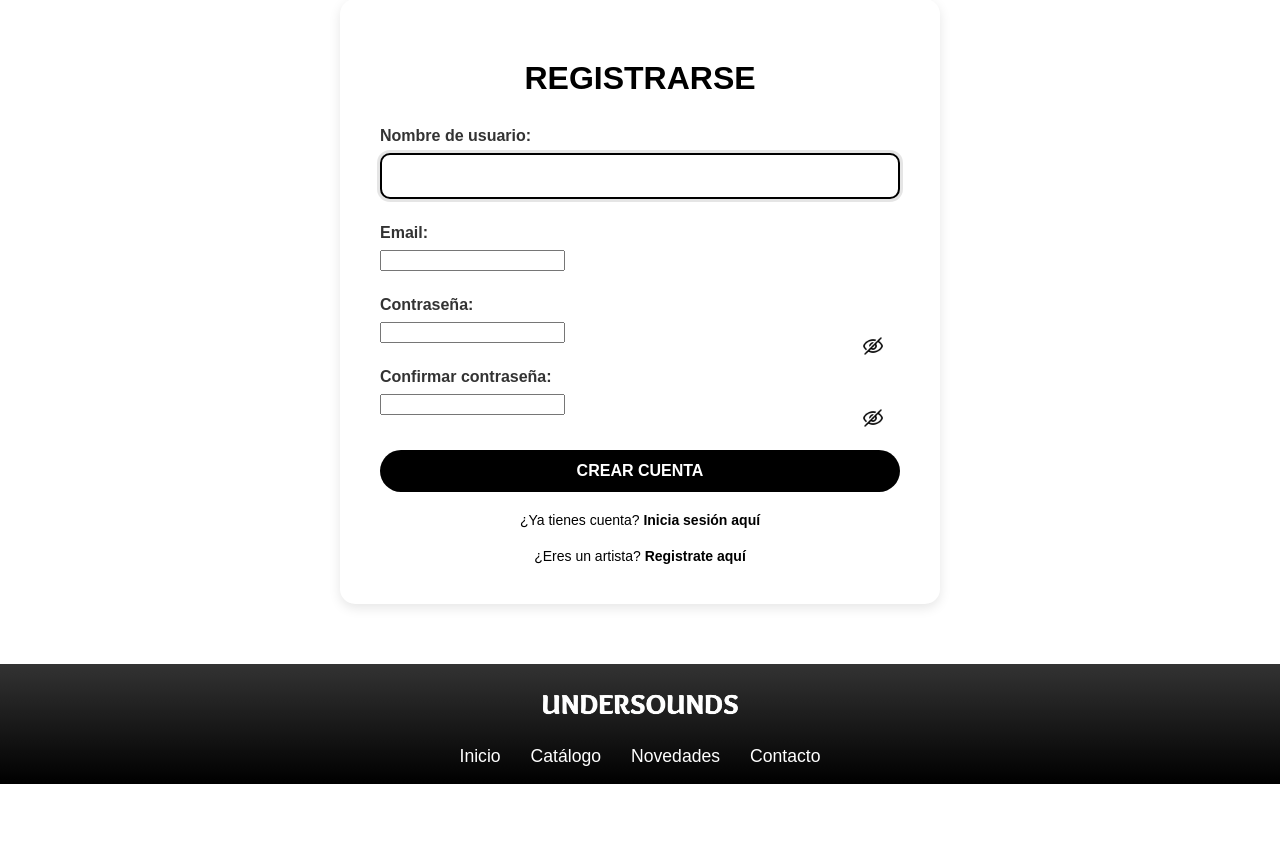
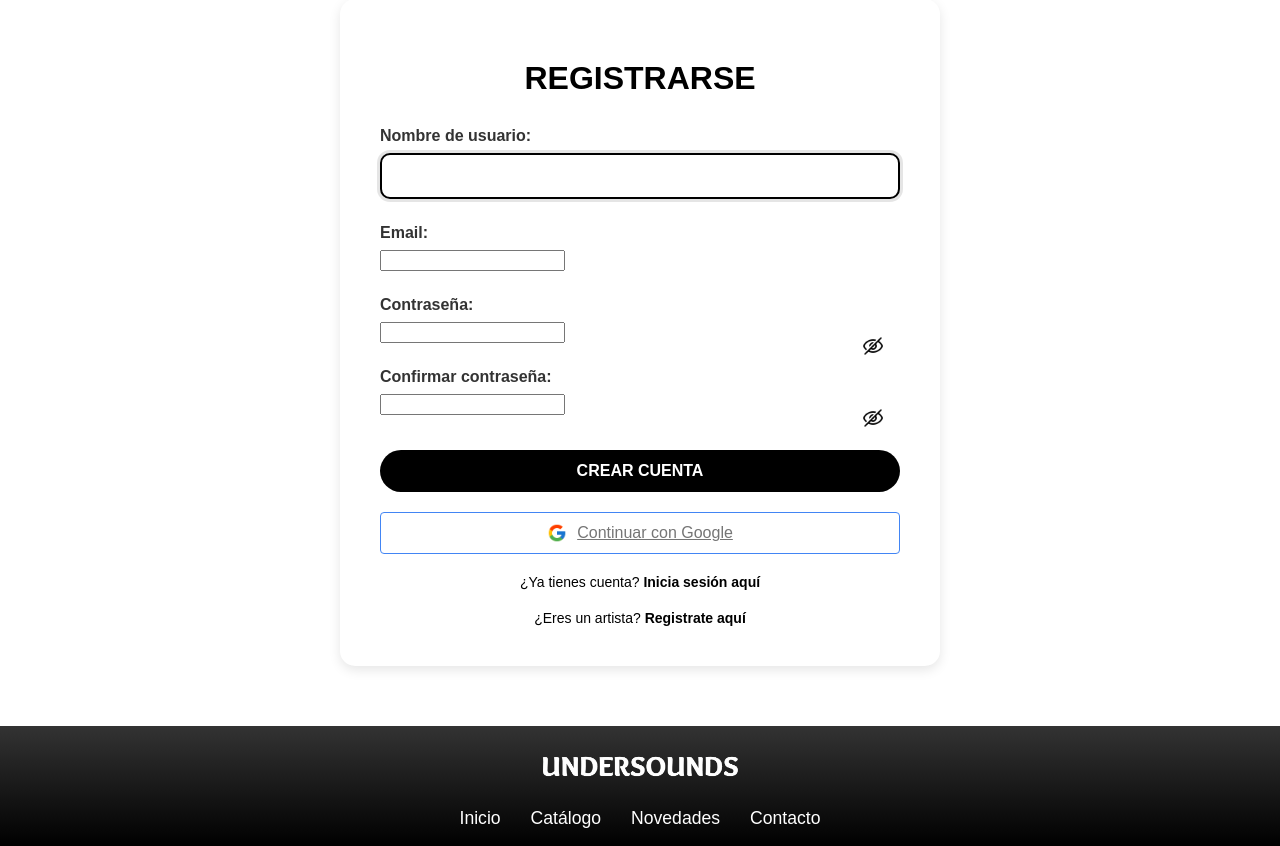
Before and after one commit to AlbertooCh/UNDERSOUNDS, a Django app: page /register/ in a window 1280 px wide. Shown: the part 141-987 px from the top of the page. Before the commit the page ends 925 px from the top, so only its background shows below. Run offline with Django 5.2, Linux system fonts and the light colour scheme.

Commit message:
OAuth implementado

```diff
--- a/undersounds/urls.py
+++ b/undersounds/urls.py
@@ -30,4 +30,5 @@ urlpatterns = [
     path('', include('controller.urls.music_urls')),
     path('', include('controller.urls.user_urls')),
     path('', include('controller.urls.store_urls')),
+    path('oauth/', include('social_django.urls', namespace='social')),  # Agregado para manejar OAuth
 ] + static(settings.MEDIA_URL, document_root=settings.MEDIA_ROOT)
--- a/view/user/static/user/css/auth.css
+++ b/view/user/static/user/css/auth.css
@@ -245,3 +245,56 @@
 .register-container {
     max-width: 500px; /* Un poco más estrecho que el de artista */
 }
+
+   /* Estilos adicionales para el botón de Google */
+        .oauth-providers {
+            margin: 20px 0;
+            text-align: center;
+        }
+
+        .oauth-btn {
+            display: flex;
+            align-items: center;
+            justify-content: center;
+            background: white;
+            color: #757575;
+            border: 1px solid #ddd;
+            border-radius: 4px;
+            padding: 10px 15px;
+            margin: 10px 0;
+            width: 100%;
+            font-weight: 500;
+            cursor: pointer;
+            transition: all 0.3s;
+        }
+
+        .oauth-btn:hover {
+            background: #f7f7f7;
+            box-shadow: 0 1px 3px rgba(0,0,0,0.1);
+        }
+
+        .oauth-btn.google {
+            border-color: #4285F4;
+        }
+
+        .oauth-btn img {
+            width: 20px;
+            height: 20px;
+            margin-right: 10px;
+        }
+
+        .divider {
+            display: flex;
+            align-items: center;
+            margin: 20px 0;
+            color: #777;
+            font-size: 14px;
+        }
+
+        .divider::before,
+        .divider::after {
+            content: "";
+            flex: 1;
+            border-bottom: 1px solid #ddd;
+            margin: 0 10px;
+        }
--- a/view/user/templates/user/artist_register.html
+++ b/view/user/templates/user/artist_register.html
@@ -81,6 +81,7 @@
     <button type="submit" class="submit-btn">REGISTRARME COMO ARTISTA</button>
 </form>
 
+
     <div class="auth-footer">
         ¿Ya tienes cuenta? <a href="{% url 'login' %}">Inicia sesión aquí</a><br>
         ¿Eres fan? <a href="{% url 'register' %}">Regístrate como usuario</a>
--- a/view/user/templates/user/register.html
+++ b/view/user/templates/user/register.html
@@ -3,6 +3,60 @@
 {% block title %}Registro - Undersounds{% endblock %}
 {% block extra_css %}
     <link rel="stylesheet" href="{% static 'user/css/auth.css' %}">
+    <style>
+    /* Estilos adicionales para el botón de Google */
+        .oauth-providers {
+            margin: 20px 0;
+            text-align: center;
+        }
+
+        .oauth-btn {
+            display: flex;
+            align-items: center;
+            justify-content: center;
+            background: white;
+            color: #757575;
+            border: 1px solid #ddd;
+            border-radius: 4px;
+            padding: 10px 15px;
+            margin: 10px 0;
+            width: 100%;
+            font-weight: 500;
+            cursor: pointer;
+            transition: all 0.3s;
+        }
+
+        .oauth-btn:hover {
+            background: #f7f7f7;
+            box-shadow: 0 1px 3px rgba(0,0,0,0.1);
+        }
+
+        .oauth-btn.google {
+            border-color: #4285F4;
+        }
+
+        .oauth-btn img {
+            width: 20px;
+            height: 20px;
+            margin-right: 10px;
+        }
+
+        .divider {
+            display: flex;
+            align-items: center;
+            margin: 20px 0;
+            color: #777;
+            font-size: 14px;
+        }
+
+        .divider::before,
+        .divider::after {
+            content: "";
+            flex: 1;
+            border-bottom: 1px solid #ddd;
+            margin: 0 10px;
+        }
+    </style>
 {% endblock %}
 {% block content %}
 
@@ -51,7 +105,12 @@
 
     <button type="submit" class="submit-btn">CREAR CUENTA</button>
 </form>
-
+    <div class="oauth-providers">
+        <a href="/oauth/login/google-oauth2/" class="oauth-btn google">
+            <img src="{% static 'images/google.png' %}" alt="Google Logo">
+            Continuar con Google
+        </a>
+    </div>
 
     <div class="auth-footer">
         ¿Ya tienes cuenta? <a href="{% url 'login' %}">Inicia sesión aquí</a>
```
Also changed, not shown: undersounds/settings.py (+41 -0 lines), view/user/templates/login.html (+10 -2 lines), media/avatars/assassin.jpg (added), media/avatars/assassin_MiSU9lW.jpg (added), store/migrations/0003_alter_order_options_alter_purchase_options_and_more.py (added), user/migrations/0004_user_avatar_user_songs.py (added), view/static/images/google.png (added).
